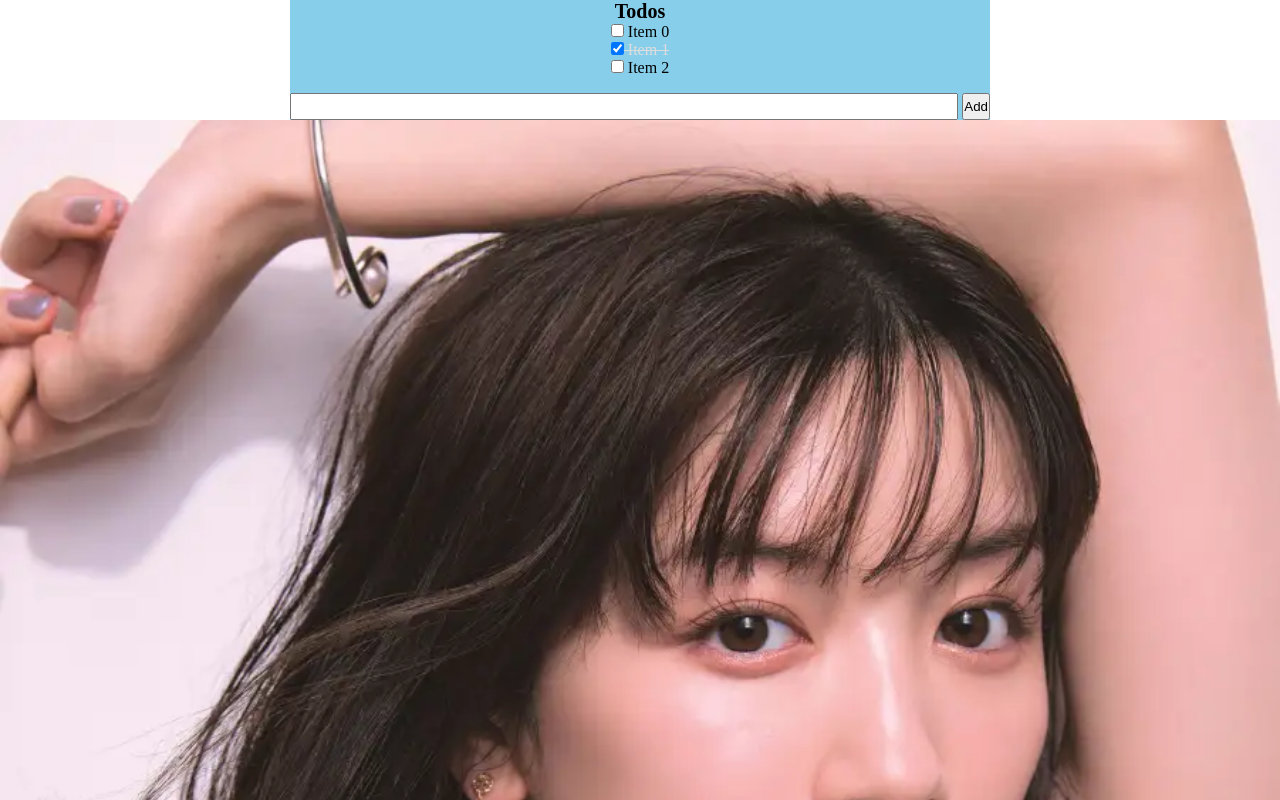
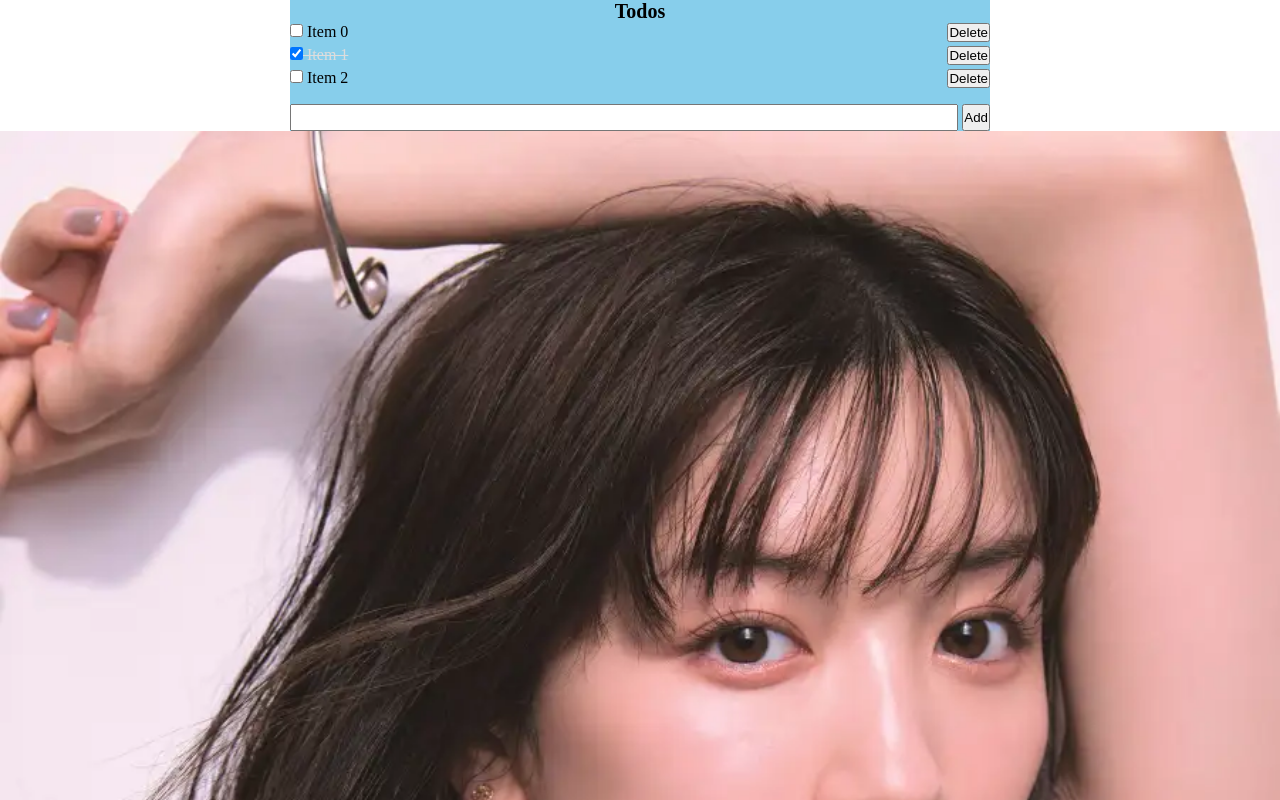
Before and after one commit to Dosa2021/vue-3-todo-dot, a Vue app in the folder vue-project/: page / in a window 1280 px wide. Shown: the top 800 px of the page. Built offline with nearby package versions, Linux system fonts and the light colour scheme.

Commit message:
削除ボタン実装

```diff
--- a/vue-project/src/App.vue
+++ b/vue-project/src/App.vue
@@ -54,9 +54,25 @@ function addTodo(newTodo) {
 function toggleIsCompleted(todo) {
     const index = todos.findIndex((element) => {
       return element.id === todo.id;
-
     })
     todos[index].isCompleted = !todos[index].isCompleted;
+}
+
+function deleteTodo(todo) {
+  if (confirm('Sure?') === false) {
+    return;
+
+  }
+  console.log('deleteTodo-------------')
+
+  const index = todos.findIndex((element) => {
+    return element.id === todo.id;
+  })
+  todos.splice(index, 1)
+
+
+
+
 }
 
 function handleInput(e) {
@@ -70,7 +86,11 @@ function handleInput(e) {
     <!-- <ul>
       <li v-for="todo in todos" :key="todo.id">{{ todo.title }}</li>
     </ul> -->
-    <TodoList :todos="todos" @checkTodoEvent="toggleIsCompleted"/>
+    <TodoList
+      :todos="todos"
+      @checkTodoEvent="toggleIsCompleted"
+      @deleteTodoEvent="deleteTodo"
+    />
 
     <!-- <form @submit="addTodo">
       <input type="text" v-model="newTodo">
--- a/vue-project/src/components/TodoList.vue
+++ b/vue-project/src/components/TodoList.vue
@@ -3,11 +3,18 @@
 const props = defineProps({
     todos: Array
 })
-const emit = defineEmits(['checkTodoEvent']);
+const emit = defineEmits([
+    'checkTodoEvent',
+    'deleteTodoEvent'
+]);
 
 function handleCheck(todo) {
     // console.log(todo.isCompleted);
     emit('checkTodoEvent', todo);
+}
+
+function handleClick(todo) {
+   emit('deleteTodoEvent', todo);
 }
 
 </script>
@@ -23,6 +30,7 @@ function handleCheck(todo) {
                 >
                 {{ todo.title }}
             </label>
+            <button @click="handleClick(todo)">Delete</button>
         </li>
     </ul>
 </template>
@@ -37,4 +45,14 @@ function handleCheck(todo) {
         color: #ddd;
         text-decoration: line-through;
     }
+    li + li {
+        margin-top: 4px;
+    }
+    li {
+        display: flex;
+        gap: 8px;
+    }
+    button {
+        margin-left: auto;
+    }
 </style>
```
